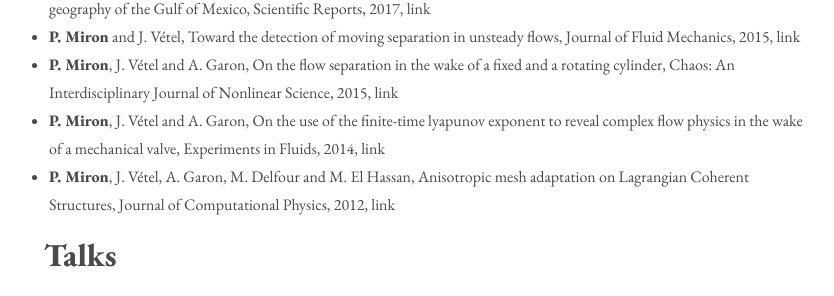
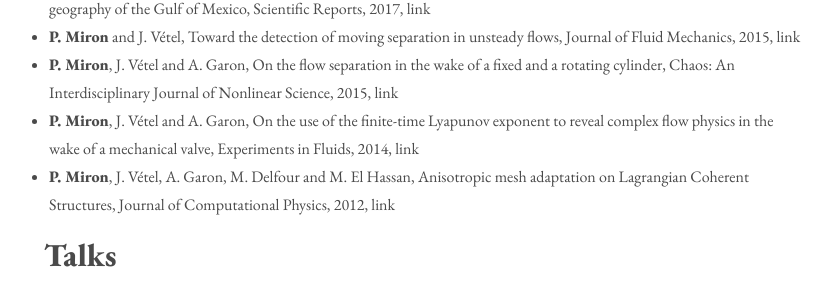
Before and after one commit to philippemiron/philippemiron.github.io, a Jekyll site: the page built from contributions.md, in a window 1280 px wide and 900 px high, scrolled down 2036 px. Shown: the part 150-446 px from the top of the window, without its empty margins (212-1046 px from the left). Built offline with Jekyll 4.4.1, drawn with Linux system fonts in a browser that asks for light colours; nearby versions of some CDN libraries.

Commit message:
fix links

```diff
--- a/_data/preprint.yml
+++ b/_data/preprint.yml
@@ -2,13 +2,13 @@
   authors: 'F.J. Beron-Vera, M.J. Olascoaga, L. Helfmann and **P. Miron**'
   journal: Journal of Physical Oceanography
   year: '2022'
-  doi: https://arxiv.org/abs/2208.09499
+  doi: https://doi.org/10.48550/arXiv.2208.09499
 
 - title: Loop Current influences on the connectivity of the West Florida Shelf and impacts on red tide events
   authors: '**P. Miron**'
   journal: Frontiers in Marine Science
   year: '2022'
-  doi: https://doi.org/10.48550/arXiv.2208.09499
+  doi: https://doi.org/10.48550/arXiv.2211.08231
 
 - title: Seasonality of marine litter hotpots in the Caribbean
   authors: '**P. Miron**, X. Xu, O. Zavala-Romero and E. Chassignet'
--- a/_data/publications.yml
+++ b/_data/publications.yml
@@ -46,7 +46,7 @@
   year: '2020'
   doi: https://doi.org/10.1029/2020GL089874
 
-- title: 'Laboratory verification of the buoyancy dependence of the carrying flow in a Maxey--Riley theory for inertial ocean dynamics'
+- title: 'Laboratory verification of the buoyancy dependence of the carrying flow in a Maxey–Riley theory for inertial ocean dynamics'
   authors: '**P. Miron**, S. Medina, M.J. Olascoaga, F.J. Beron-Vera'
   journal: Physics of Fluid
   year: '2020'
@@ -111,7 +111,7 @@
   year: '2015'
   doi: https://dx.doi.org/10.1063/1.4921212
 
-- title: On the use of the finite-time lyapunov exponent to reveal complex flow physics in the wake of a mechanical valve
+- title: On the use of the finite-time Lyapunov exponent to reveal complex flow physics in the wake of a mechanical valve
   authors: '**P. Miron**, J. Vétel and A. Garon'
   journal: Experiments in Fluids
   year: '2014'
```
